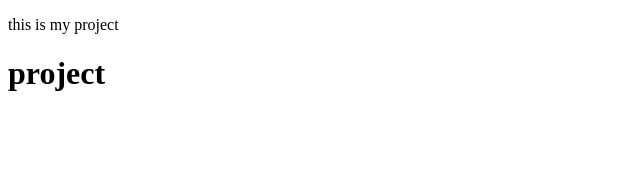
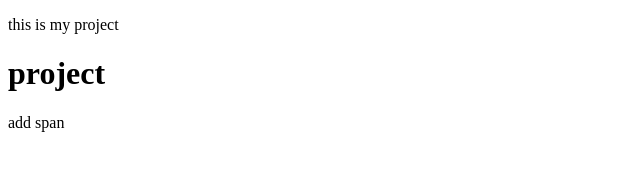
Before and after one commit to Solydeveloper/hello-world, a plain HTML site: page index.html in a window 1280 px wide. Shown: the full height of the page, 0-640 px from the left. Drawn offline with Linux system fonts and the light colour scheme.

Commit message:
add span

```diff
--- a/index.html
+++ b/index.html
@@ -8,5 +8,6 @@
   <body>
     <p>this is my project</p>
     <h1>project</h1>
+    <span>add span</span>
   </body>
 </html>
```
